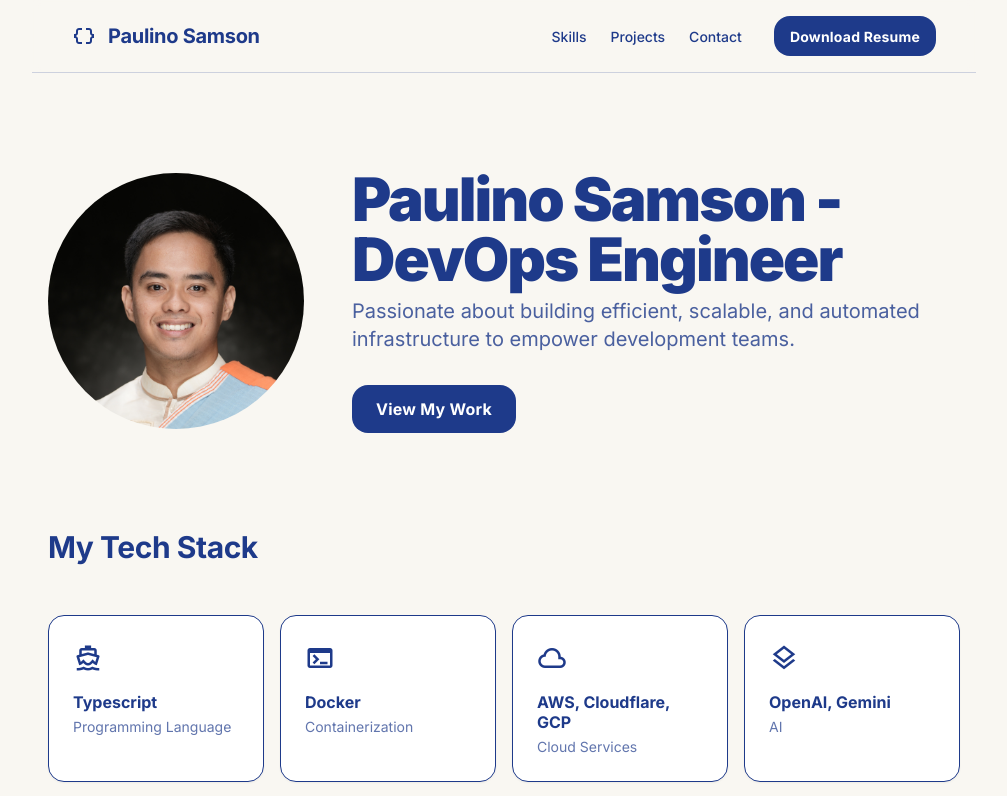
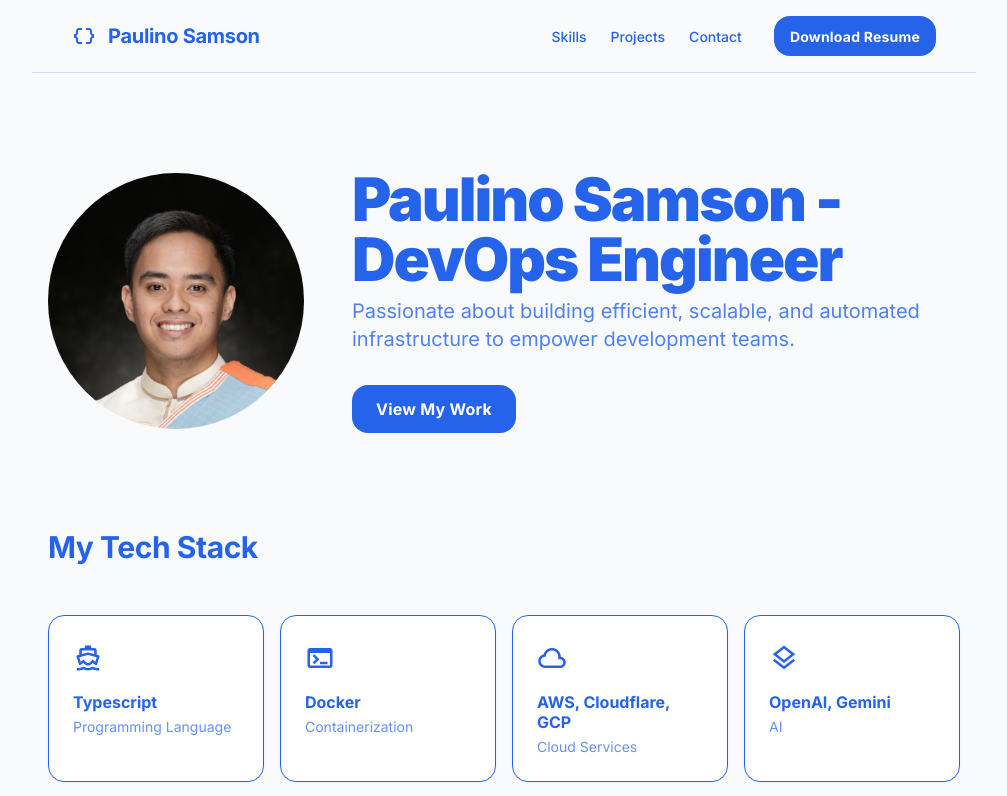
Before and after one commit to spicy-samson/spicy-portfolio, a Vue app: page / in a window 1280 px wide. Shown: the top 796 px of the page, without its empty margins (136-1143 px from the left). Built offline with nearby package versions, Linux system fonts and the light colour scheme.

Commit message:
feat: Redesign portfolio with full-page scroll, updated theme, and integrated contact form.

```diff
--- a/tailwind.config.js
+++ b/tailwind.config.js
@@ -8,10 +8,15 @@ export default {
   theme: {
     extend: {
       colors: {
-        "primary": "#1e3a8a",
-        "background-light": "#f9f7f2",
-        "background-dark": "#121220",
-        "card-border-hover": "#007BFF"
+        "primary": "#2563EB", // Royal Blue
+        "primary-dark": "#1E40AF", // Darker Royal Blue
+        "secondary": "#64748B", // Slate 500
+        "background-light": "#F8FAFC", // Slate 50
+        "background-dark": "#0F172A", // Slate 900
+        "card-border-hover": "#3B82F6" // Blue 500
+      },
+      backgroundImage: {
+        'hero-pattern': "url('/images/hero-bg.png')",
       },
       fontFamily: {
         "display": ["Inter", "sans-serif"]
```
Also changed, not shown: public/images/hero-bg.png (added).
